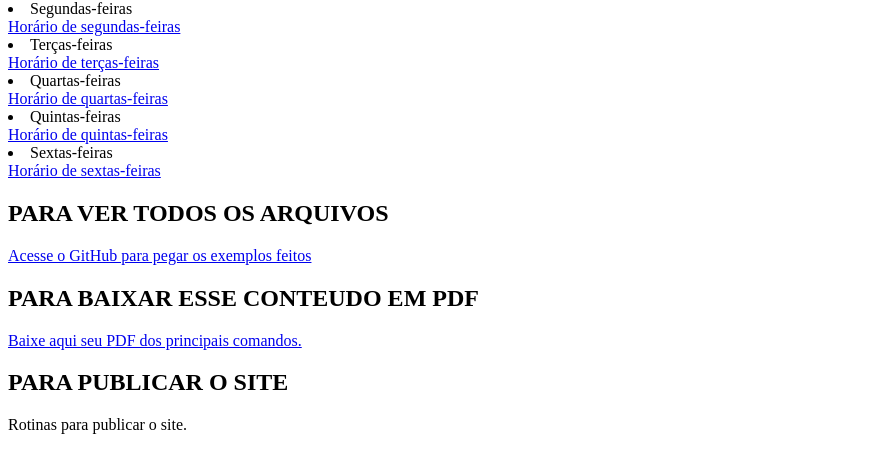
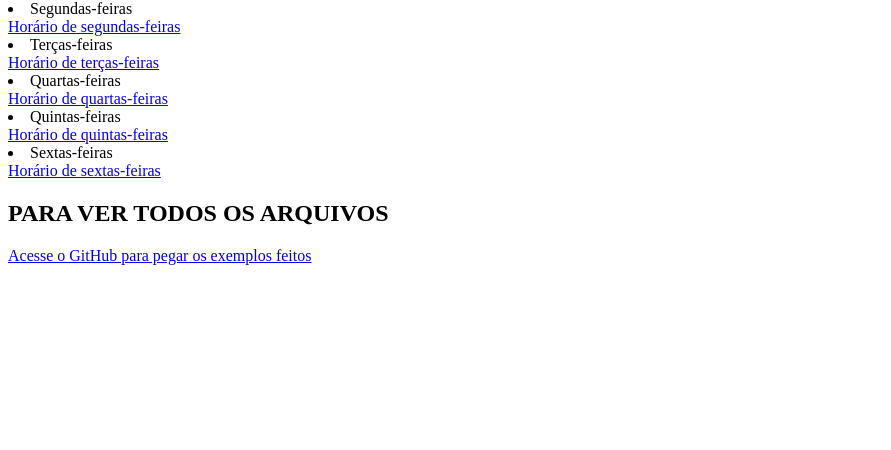
Before and after one commit to IsaRubin/isa, a plain HTML site: page index.html in a window 1280 px wide. Shown: the part 816-1266 px from the top of the page, without its empty margins (0-891 px from the left). After the commit the page ends 1089 px from the top, so only its background shows below. Drawn offline with Linux system fonts and the light colour scheme.

Commit message:
Update index.html

```diff
--- a/index.html
+++ b/index.html
@@ -35,13 +35,7 @@
     <h2> PARA VER TODOS OS ARQUIVOS</h2>
     <a href="https://github.com/rogeriodfreis/HTML-CSS" target="_blank">Acesse o GitHub para pegar os exemplos feitos</a>
 
-    <h2> PARA BAIXAR ESSE CONTEUDO EM PDF</h2>
-    <a href="https://github.com/rogeriodfreis/HTML-CSS/blob/main/COINI.pdf" target="_blank"  download="COINI.pdf" type="aplication/pdf">
-        Baixe aqui seu PDF dos principais comandos.
-    </a>
-     <h2> PARA PUBLICAR O SITE</h2>
 
-    <p> Rotinas para publicar o site.</p>
 
 
 </body>
```
